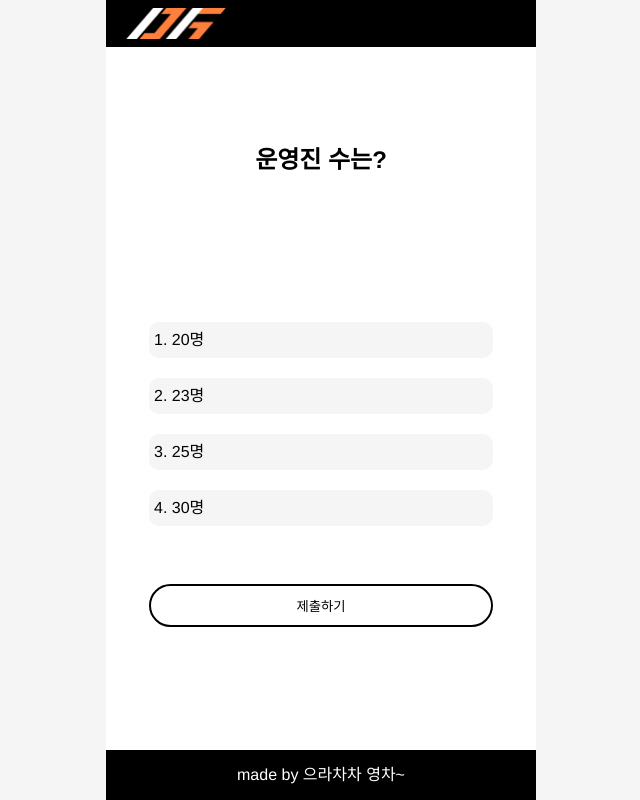
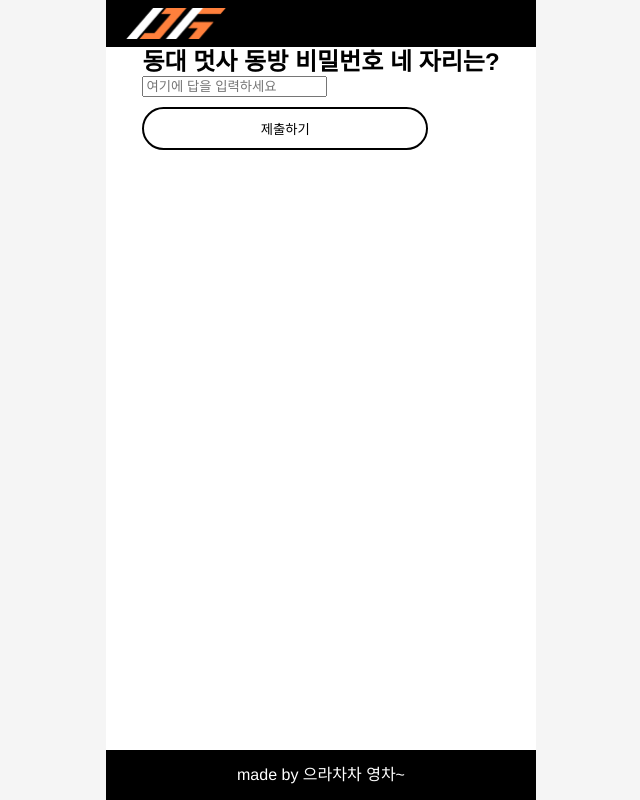
Before and after one commit to coldweek3/mutsa_youngcha, a Django app: page /quizPage/ in a window 1280 px wide. Shown: the whole page, without its empty margins (319-959 px from the left). Run offline with Django 4.2, Linux system fonts and the light colour scheme; data comes from the database, SQL or seed files in the repository; both versions use the stored data as it was after the commit.

Commit message:
✨ feat: 퀴즈 맞혀야 변경 횟수 +1, 미션 변경 가능하도록 구현

```diff
--- a/main/models.py
+++ b/main/models.py
@@ -4,15 +4,17 @@ import random
 class Mission(models.Model):
     description = models.CharField(max_length=200)
     is_assigned = models.BooleanField(default=False)
+    assigned_count = models.IntegerField(default=0)  # 미션을 받은 사용자 수를 추적
 
     def __str__(self):
         return self.description
 
     @classmethod
     def assign_random(cls):
-        unassigned_missions = cls.objects.filter(is_assigned=False)
-        if unassigned_missions:
-            return random.choice(unassigned_missions)
+        # 할당 가능한 미션은 최대 3명까지만 받을 수 있도록 조정
+        possible_missions = cls.objects.filter(assigned_count__lt=3)
+        if possible_missions:
+            return random.choice(possible_missions)
         return None
 
 class Lion(models.Model):
@@ -23,3 +25,10 @@ class Lion(models.Model):
 
     def __str__(self):
         return self.name
+
+class Quiz(models.Model):
+    question = models.CharField(max_length=255)  # 퀴즈 문제
+    answer = models.CharField(max_length=255)  # 퀴즈 정답
+
+    def __str__(self):
+        return f"Question: {self.question} - Answer: {self.answer}"
--- a/main/templates/main/changeMission.html
+++ b/main/templates/main/changeMission.html
@@ -23,7 +23,7 @@
         틀리면 킵꼬잉 ~
       </div>
       <button class="quizBtn" onclick="location.href='/quizPage/';">
-        퀴즈 풀러가기
+        퀴즈 풀러 가기
       </button>
     </div>
   </body>
--- a/main/templates/main/quizPage.html
+++ b/main/templates/main/quizPage.html
@@ -15,14 +15,12 @@
   </head>
   <body>
     <div class="Wrapper">
-      <div class="qBox">운영진 수는?</div>
-      <div class="answerList">
-        <div class="answer" onclick="selectAnswer(this)">1. 20명</div>
-        <div class="answer" onclick="selectAnswer(this)">2. 23명</div>
-        <div class="answer" onclick="selectAnswer(this)">3. 25명</div>
-        <div class="answer" onclick="selectAnswer(this)">4. 30명</div>
-      </div>
-      <button class="answerBtn">제출하기</button>
+      <form method="POST" action="{% url 'quizPage' %}">
+        {% csrf_token %}
+        <div class="qBox">{{ quiz.question }}</div>
+        <input type="text" name="user_answer" placeholder="여기에 답을 입력하세요" />
+        <button type="submit" class="answerBtn">제출하기</button>
+      </form>
     </div>
     <script>
       function selectAnswer(answerElement) {
--- a/main/urls.py
+++ b/main/urls.py
@@ -23,4 +23,5 @@ urlpatterns = [
     path('missionPage/', views.missionPage, name="missionPage"),
     path('changeMissionPage/', views.changeMissionPage, name="changeMissionPage"),
     path('quizPage/', views.quizPage, name="quizPage"),
+    # path('assign-mission/', views.assign_mission_to_lion, name="assign_mission"),
 ]
--- a/main/views.py
+++ b/main/views.py
@@ -1,6 +1,6 @@
 from django.shortcuts import render, redirect
 from django.contrib import messages
-from .models import Lion, Mission
+from .models import Lion, Mission, Quiz
 import random
 
 # Create your views here.
@@ -41,44 +41,62 @@ def missionPage(request):
     if not lion_id:
         return redirect('firstPage')
     lion = Lion.objects.get(id=lion_id)
-    if not lion.mission:
-        mission = Mission.assign_random()
-        if mission:
-            lion.mission = mission
-            mission.is_assigned = True
-            mission.save()
-            lion.save()
-
-    else:
-        mission = lion.mission
 
     return render(request, 'main/mission.html', {
         'lion': lion,
-        'mission': mission,
+        'mission': lion.mission,
     })
 
 def changeMissionPage(request):
     lion_id = request.session.get('lion_id')
-
     if not lion_id:
         return redirect('firstPage')
     lion = Lion.objects.get(id=lion_id)
 
-    if lion.mission_changes >= 1: # 한 번 이상이면 stop
+    # 사용자가 이미 미션을 변경했는지 확인
+    if lion.mission_changes >= 1:  # 한 번 변경했다면 다시 변경할 수 없음
         return redirect('missionPage')
 
-    if lion.mission:
-        lion.mission.is_assigned = False
-        lion.mission.save()
-        new_mission = Mission.assign_random()
-        if new_mission:
+    # 미션 변경 페이지로 리디렉트
+    return render(request, 'main/changeMission.html', {
+        'lion': lion
+    })
+
+def quizPage(request):
+    if request.method == "POST":
+        user_answer = request.POST.get('user_answer')
+        quiz = Quiz.objects.first()  # 첫 번째 퀴즈를 가져옴
+        if user_answer == quiz.answer:
+            message = "정답입니다!! 과연 당신의 미션은?"
+            lion = Lion.objects.get(id=request.session['lion_id'])
+            new_mission = Mission.assign_random()
             lion.mission = new_mission
             new_mission.is_assigned = True
             new_mission.save()
+            lion.mission_changes += 1  # 미션 변경 횟수 1 증가
             lion.save()
-            lion.mission_changes += 1  # 미션 변경 횟수 증가
-            lion.save()
-    return render(request, 'main/changeMission.html')
+        else:
+            message = "땡!!!!"
+            lion = Lion.objects.get(id=request.session['lion_id'])
 
-def quizPage(request):
-    return render(request, 'main/quizPage.html')
+        messages.info(request, message)
+        return redirect('missionPage')
+
+    quiz = Quiz.objects.first()  # 첫 번째 퀴즈를 로드
+    return render(request, 'main/quizPage.html', {'quiz': quiz})
+
+# def assign_mission_to_lion(request):
+#     lion_id = request.session.get('lion_id')
+#     if not lion_id:
+#         return redirect('login')
+#     lion = Lion.objects.get(id=lion_id)
+#     mission = Mission.assign_random()
+#     if mission:
+#         lion.mission = mission
+#         mission.assigned_count += 1
+#         mission.save()
+#         lion.save()
+#         messages.success(request, "새로운 미션을 할당받았습니다.")
+#     else:
+#         messages.error(request, "할당 가능한 미션 없음")
+#     return redirect('some_view')
```
Also changed, not shown: main/templates/main/firstPage.html (+0 -29 lines), db.sqlite3, main/migrations/0001_initial.py, main/migrations/0002_quiz.py (added), main/migrations/0003_mission_assigned_count.py.
